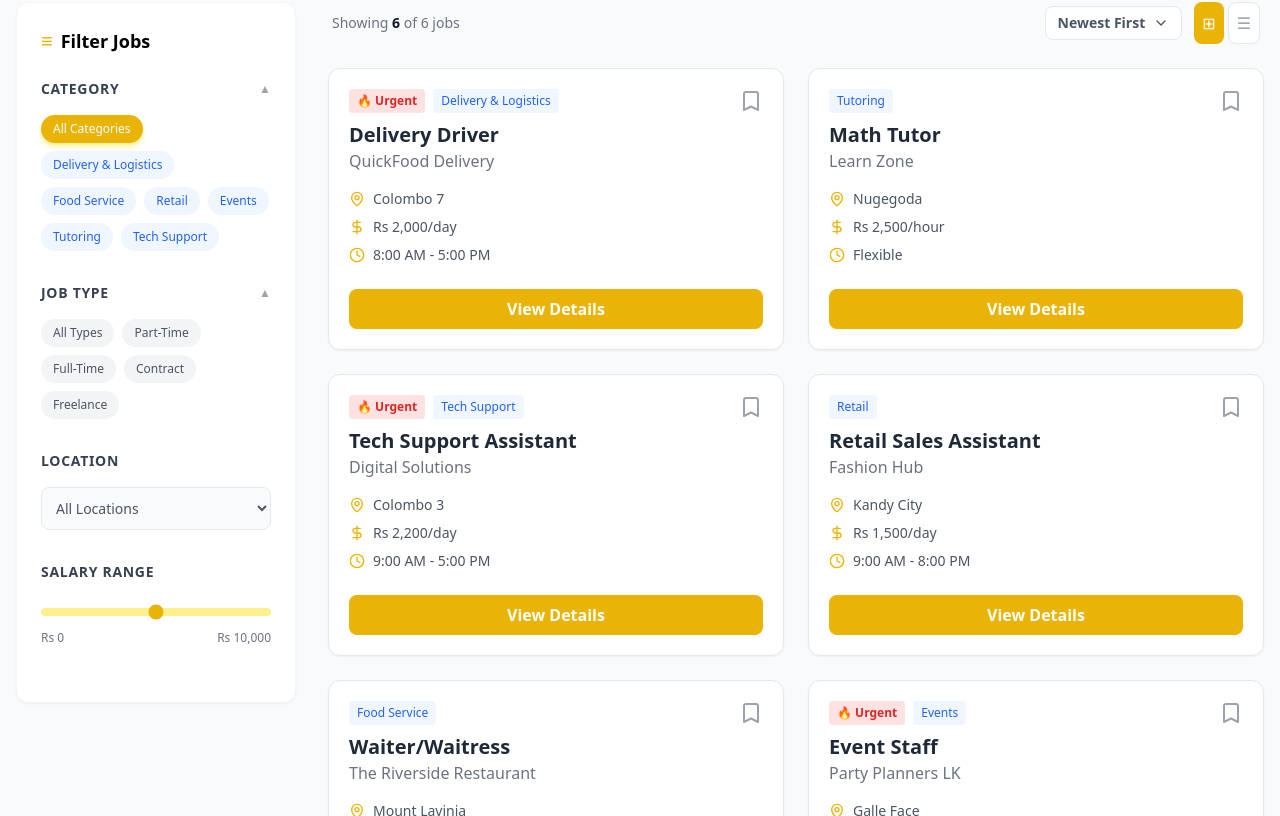
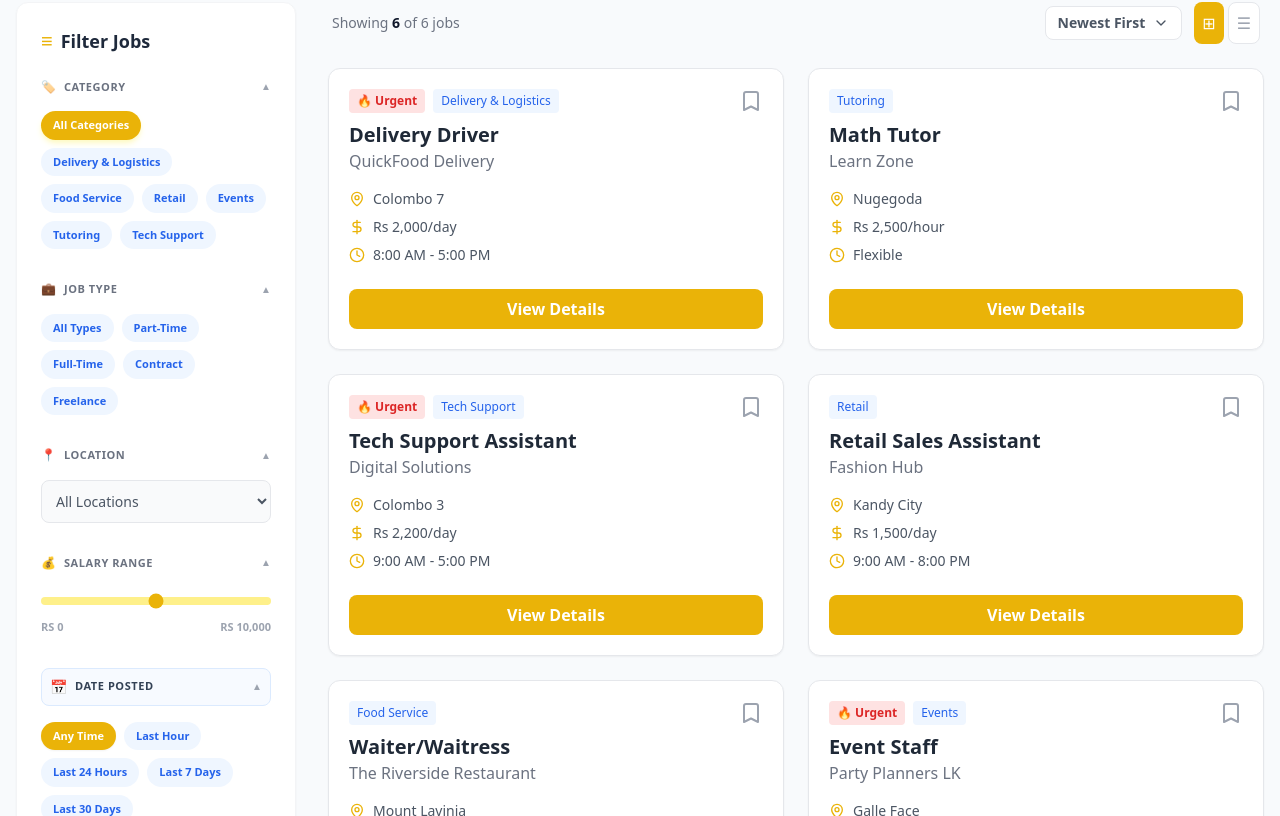
Before and after one commit to JayaniAnu10/Smart-Part-time-job-finder, a React (Vite) app in the folder frontend/part-time-react/: page / in a window 1280 px wide. Shown: the part 804-1620 px from the top of the page. Built offline with nearby package versions, Linux system fonts and the light colour scheme.

Commit message:
Update SidebarFilter.tsx

```diff
--- a/frontend/part-time-react/src/components/SidebarFilter.tsx
+++ b/frontend/part-time-react/src/components/SidebarFilter.tsx
@@ -3,23 +3,26 @@ import React from 'react';
 const SidebarFilter: React.FC = () => {
   return (
     <div className="bg-white p-6 rounded-xl border border-gray-100 shadow-sm sticky top-24">
-      <h3 className="font-bold text-lg mb-6 flex items-center gap-2">
+      <h3 className="font-bold text-lg mb-6 flex items-center gap-2 text-slate-800">
         <span className="text-yellow-500 text-xl">≡</span> Filter Jobs
       </h3>
 
       {/* Category Section */}
       <div className="mb-8">
         <div className="flex justify-between items-center mb-4">
-          <p className="font-bold text-sm text-gray-700 uppercase tracking-wider">Category</p>
-          <span className="text-gray-400 text-xs">▲</span>
+          <div className="flex items-center gap-2">
+            <span className="text-yellow-500 text-xs">🏷️</span>
+            <p className="font-bold text-[11px] text-gray-500 uppercase tracking-wider">Category</p>
+          </div>
+          <span className="text-gray-400 text-[10px]">▲</span>
         </div>
         <div className="flex flex-wrap gap-2">
           {["All Categories", "Delivery & Logistics", "Food Service", "Retail", "Events", "Tutoring", "Tech Support"].map((cat) => (
             <button
               key={cat}
-              className={`px-3 py-1.5 rounded-full text-xs font-medium transition-all ${
+              className={`px-3 py-1.5 rounded-full text-[11px] font-bold transition-all ${
                 cat === "All Categories"
-                ? "bg-yellow-500 text-white shadow-md shadow-yellow-200"
+                ? "bg-yellow-500 text-white shadow-md shadow-yellow-100"
                 : "bg-blue-50 text-blue-600 hover:bg-blue-100"
               }`}
             >
@@ -32,12 +35,15 @@ const SidebarFilter: React.FC = () => {
       {/* Job Type Section */}
       <div className="mb-8">
         <div className="flex justify-between items-center mb-4">
-          <p className="font-bold text-sm text-gray-700 uppercase tracking-wider">Job Type</p>
-          <span className="text-gray-400 text-xs">▲</span>
+          <div className="flex items-center gap-2">
+            <span className="text-yellow-500 text-xs">💼</span>
+            <p className="font-bold text-[11px] text-gray-500 uppercase tracking-wider">Job Type</p>
+          </div>
+          <span className="text-gray-400 text-[10px]">▲</span>
         </div>
         <div className="flex flex-wrap gap-2">
           {["All Types", "Part-Time", "Full-Time", "Contract", "Freelance"].map((type) => (
-            <button key={type} className="px-3 py-1.5 bg-gray-100 text-gray-600 rounded-full text-xs hover:bg-gray-200">
+            <button key={type} className="px-3 py-1.5 bg-blue-50 text-blue-600 rounded-full text-[11px] font-bold hover:bg-blue-100">
               {type}
             </button>
           ))}
@@ -46,23 +52,62 @@ const SidebarFilter: React.FC = () => {
 
       {/* Location Section */}
       <div className="mb-8">
-        <p className="font-bold text-sm text-gray-700 uppercase tracking-wider mb-4">Location</p>
-        <select className="w-full p-2.5 bg-gray-50 border border-gray-200 rounded-lg text-sm text-gray-600 outline-none focus:border-yellow-500 transition-all">
+        <div className="flex items-center gap-2 mb-4">
+          <span className="text-yellow-500 text-xs">📍</span>
+          <p className="font-bold text-[11px] text-gray-500 uppercase tracking-wider">Location</p>
+          <span className="ml-auto text-gray-400 text-[10px]">▲</span>
+        </div>
+        <select className="w-full p-2.5 bg-gray-50 border border-gray-200 rounded-lg text-sm text-gray-600 outline-none focus:border-yellow-500">
           <option>All Locations</option>
           <option>Colombo</option>
           <option>Kandy</option>
-          <option>Galle</option>
         </select>
       </div>
 
       {/* Salary Range Section */}
       <div className="mb-8">
-        <p className="font-bold text-sm text-gray-700 uppercase tracking-wider mb-4">Salary Range</p>
+        <div className="flex items-center gap-2 mb-4">
+          <span className="text-yellow-500 text-xs">💰</span>
+          <p className="font-bold text-[11px] text-gray-500 uppercase tracking-wider">Salary Range</p>
+          <span className="ml-auto text-gray-400 text-[10px]">▲</span>
+        </div>
         <input type="range" className="w-full h-2 bg-yellow-200 rounded-lg appearance-none cursor-pointer accent-yellow-500" />
-        <div className="flex justify-between text-xs text-gray-500 mt-2 font-medium">
+        <div className="flex justify-between text-[11px] text-gray-400 mt-2 font-bold uppercase">
           <span>Rs 0</span>
           <span>Rs 10,000</span>
         </div>
+      </div>
+
+      {/* Date Posted Section */}
+      <div className="mb-8">
+        <div className="flex justify-between items-center mb-4 bg-blue-50/50 p-2 rounded-lg border border-blue-100">
+          <div className="flex items-center gap-2">
+            <span className="text-yellow-500 text-sm">📅</span>
+            <p className="font-bold text-[11px] text-slate-700 uppercase tracking-wider">Date Posted</p>
+          </div>
+          <span className="text-gray-400 text-[10px]">▲</span>
+        </div>
+        <div className="flex flex-wrap gap-2">
+          {["Any Time", "Last Hour", "Last 24 Hours", "Last 7 Days", "Last 30 Days"].map((date) => (
+            <button
+              key={date}
+              className={`px-3 py-1.5 rounded-full text-[11px] font-bold transition-all ${
+                date === "Any Time"
+                ? "bg-yellow-500 text-white shadow-sm"
+                : "bg-blue-50 text-blue-600 hover:bg-blue-100"
+              }`}
+            >
+              {date}
+            </button>
+          ))}
+        </div>
+      </div>
+
+      {/* Footer info */}
+      <div className="pt-4 border-t border-gray-100 text-center">
+         <p className="text-gray-400 text-[11px] font-bold uppercase tracking-tight">
+           Showing <span className="text-slate-800">6</span> of 6 jobs
+         </p>
       </div>
     </div>
   );
```
